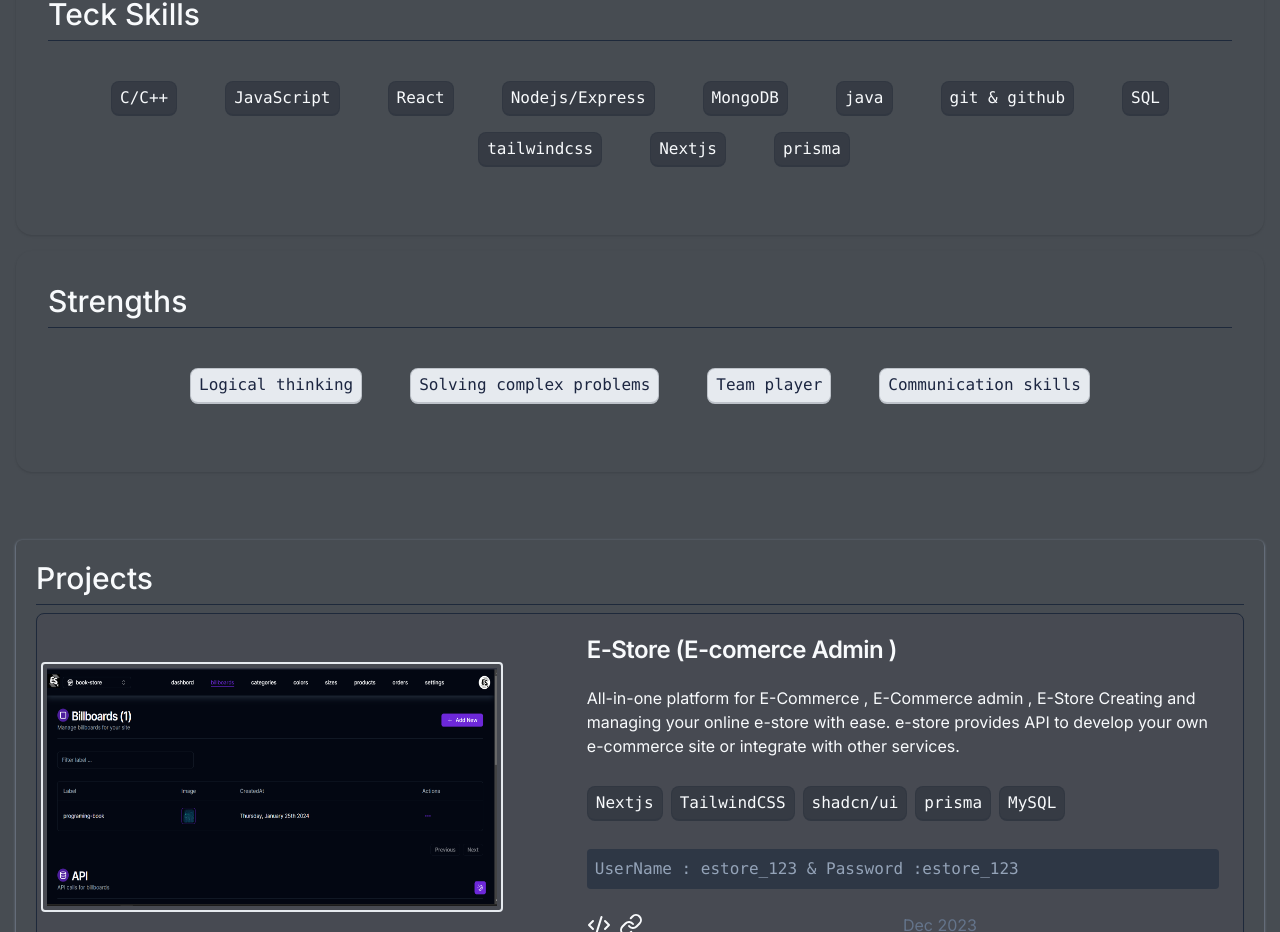
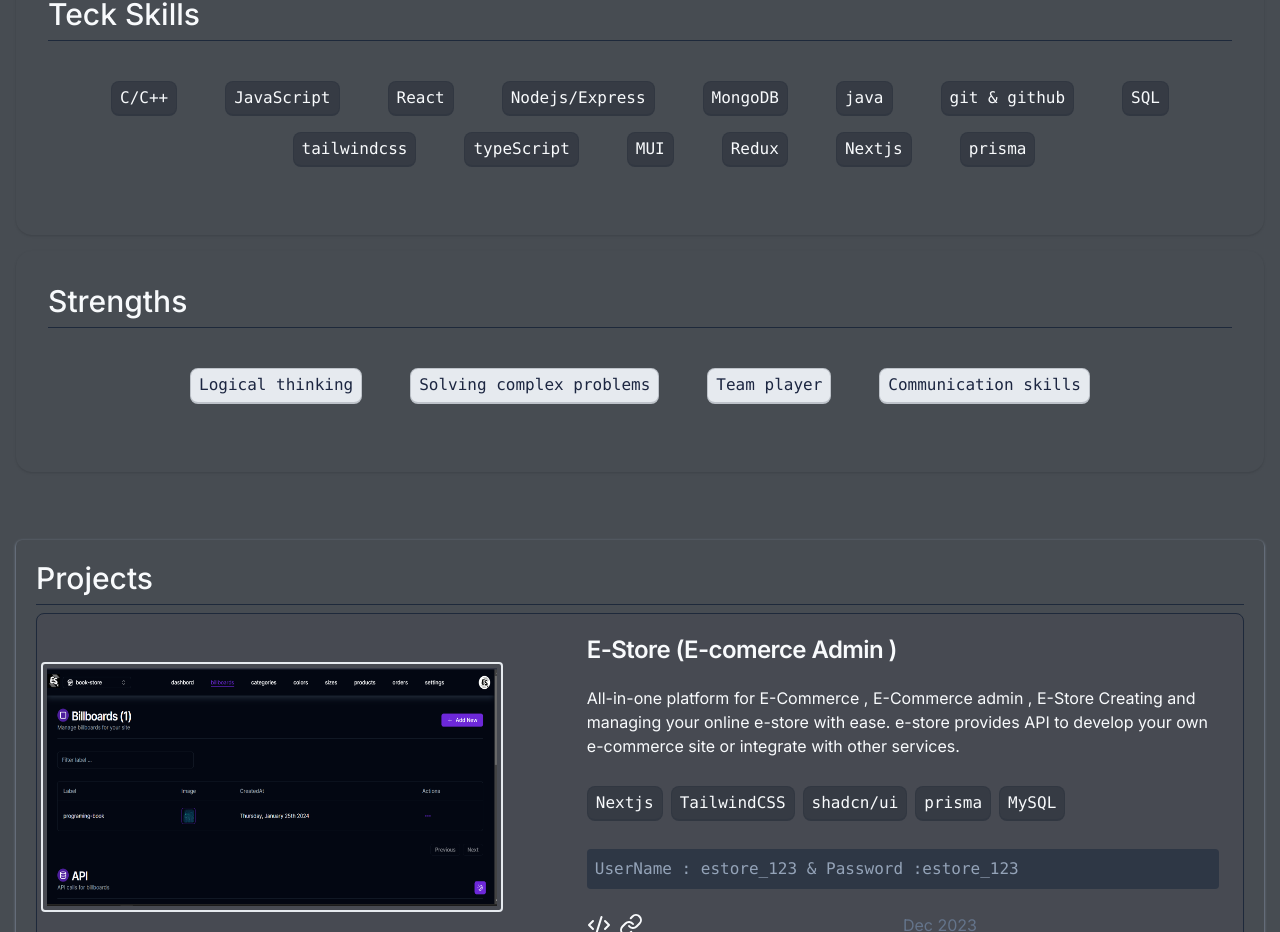
Before and after one commit to MahendraSH/resume-website, a Next.js app: page / in a window 1280 px wide. Shown: the part 900-1832 px from the top of the page. Built offline with nearby package versions, Linux system fonts and the light colour scheme.

Commit message:
skills update

```diff
--- a/components/skills.tsx
+++ b/components/skills.tsx
@@ -13,6 +13,9 @@ const skills = [
   "git & github",
   "SQL",
   "tailwindcss",
+  "typeScript",
+  "MUI",
+  "Redux",
   "Nextjs",
   "prisma",
 ];
```
